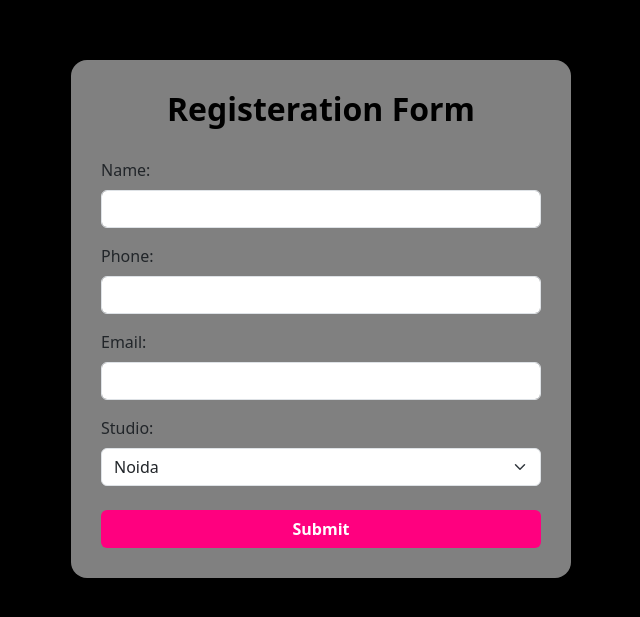
After one commit to ShivekSinghal/hashtagWebsite, a Flask app: page /register in a window 1280 px wide. The commit adds this page. Shown: the top 617 px of the page, without its empty margins (319-959 px from the left). Run offline with Flask 2, Linux system fonts and the light colour scheme.

Commit message:
Reg Form included

```diff
--- a/main.py
+++ b/main.py
@@ -1,13 +1,55 @@
 from flask import Flask, render_template, request, redirect, url_for, send_from_directory, jsonify, flash, session
-
+import gspread
+from oauth2client.service_account import ServiceAccountCredentials
+from datetime import datetime  # ⬅️ Add this
 
 app = Flask(__name__)
 
-
+SCOPE = ["https://spreadsheets.google.com/feeds", "https://www.googleapis.com/auth/drive"]
+CREDS = ServiceAccountCredentials.from_json_keyfile_name("credentials.json", SCOPE)
+CLIENT = gspread.authorize(CREDS)
+SHEET = CLIENT.open("Landing Page Registrations").sheet1
 
 @app.route("/")
 def main():
     return render_template("index.html")
 
+# Studio to URL mapping
+STUDIO_URLS = {
+    'Noida': 'https://rzp.io/l/pDfeGSjmQ1',
+    'Rajouri Garden': 'https://rzp.io/l/pDfeGSjmQ1',
+    'Pitampura': 'https://rzp.io/l/pDfeGSjmQ1',
+    'Gurgaon': 'https://rzp.io/l/pDfeGSjmQ1',
+    'East Delhi': 'https://rzp.io/l/pDfeGSjmQ1',
+    'South Delhi': 'https://rzp.io/l/pDfeGSjmQ1',
+    'Indirapuram': 'https://rzp.io/l/pDfeGSjmQ1',
+    'Ramagya': 'https://rzp.io/l/pDfeGSjmQ1'
+}
+
+@app.route('/register', methods=['GET', 'POST'])
+def register():
+    if request.method == 'POST':
+        name = request.form.get('name')
+        phone = request.form.get('phone')
+        email = request.form.get('email')
+        studio = request.form.get('studio')
+        timestamp = datetime.now().strftime("%Y-%m-%d %H:%M:%S")  # ⬅️ Add this
+
+        # Save data to Google Sheet with timestamp
+        SHEET.append_row([timestamp, name, phone, email, studio])  # ⬅️ Add timestamp as first column
+
+        # Optional: Save to DB or do something with the data here
+
+        # Redirect based on selected studio
+        redirect_url = STUDIO_URLS.get(studio)
+        if redirect_url:
+            return redirect(redirect_url)
+        else:
+            return "Invalid studio selected", 400
+
+    return render_template('register.html', studios=STUDIO_URLS.keys())
+
+
+
 if __name__ == '__main__':
-    app.run(debug=True, port=4990)
+    app.run(debug=True, port=5000)
--- /dev/null
+++ b/templates/register.html
@@ -0,0 +1,75 @@
+<!DOCTYPE html>
+<html lang="en">
+<head>
+    <meta charset="UTF-8">
+    <title>Studio Registration</title>
+    <link href="https://cdn.jsdelivr.net/npm/bootstrap@5.3.3/dist/css/bootstrap.min.css" rel="stylesheet">
+    <style>
+        body {
+            background-color: #000000;
+        }
+        .form-container {
+            max-width: 500px;
+            margin: 60px auto;
+            padding: 30px;
+            background-color: grey;
+            border-radius: 16px;
+            box-shadow: 0 4px 10px rgba(0,0,0,0.1);
+        }
+        .form-title {
+            color: #000000;
+            font-weight: 600;
+            margin-bottom: 30px;
+        }
+        .btn-custom {
+            background-color: #ff007f;
+            color: white;
+            font-weight: bold;
+        }
+        .btn-custom:hover {
+            background-color: #e60073;
+        }
+        label {
+            font-weight: 500;
+        }
+    </style>
+</head>
+<body>
+
+<div class="container">
+    <div class="form-container">
+        <h2 class="form-title text-center">Registeration Form</h2>
+        <form method="POST">
+            <div class="mb-3">
+                <label for="name" class="form-label">Name:</label>
+                <input type="text" class="form-control" name="name" required>
+            </div>
+
+            <div class="mb-3">
+                <label for="phone" class="form-label">Phone:</label>
+                <input type="text" class="form-control" name="phone" required>
+            </div>
+
+            <div class="mb-3">
+                <label for="email" class="form-label">Email:</label>
+                <input type="email" class="form-control" name="email" required>
+            </div>
+
+            <div class="mb-4">
+                <label for="studio" class="form-label">Studio:</label>
+                <select class="form-select" name="studio" required>
+                    {% for studio in studios %}
+                        <option value="{{ studio }}">{{ studio }}</option>
+                    {% endfor %}
+                </select>
+            </div>
+
+            <div class="d-grid">
+                <button type="submit" class="btn btn-custom">Submit</button>
+            </div>
+        </form>
+    </div>
+</div>
+
+</body>
+</html>
```
Also changed, not shown: credentials.json (added, +13 -0 lines), templates/index.html (+12 -5 lines), templates/new.html (deleted, +0 -10 lines).
